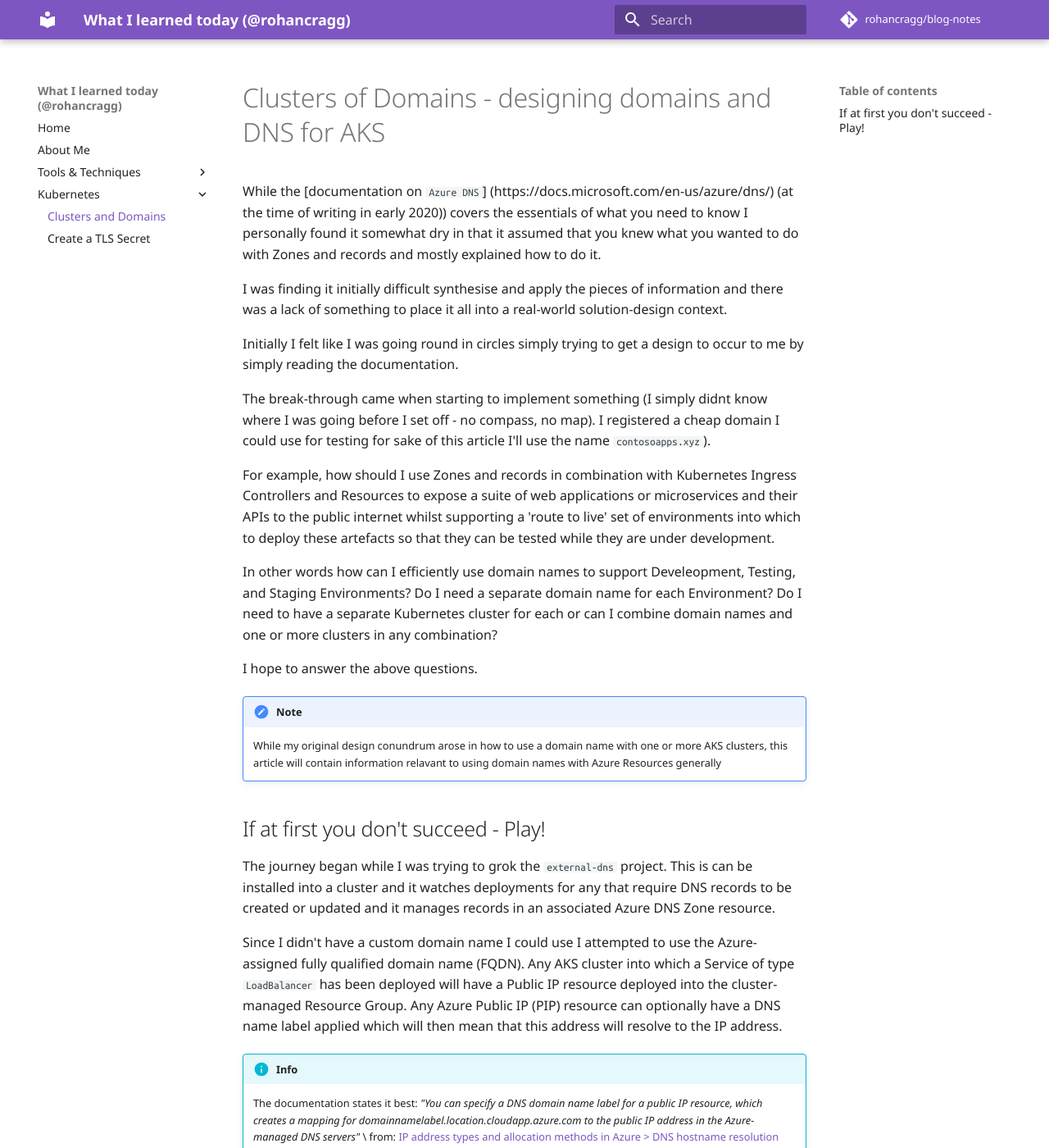
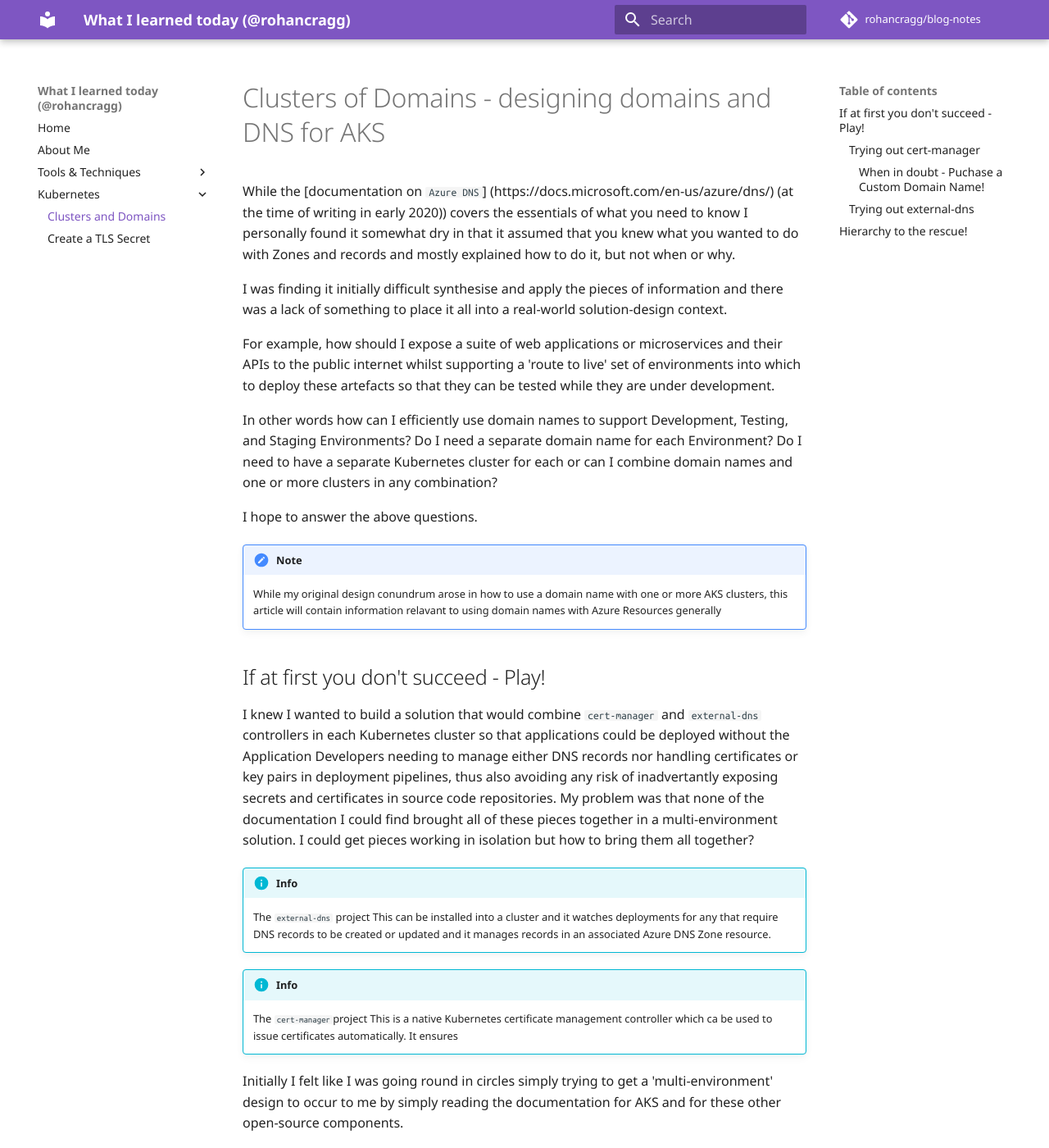
Before and after one commit to rohancragg/blog-notes, an MkDocs documentation site: the page built from docs/aks/domains.md, in a window 1280 px wide and 1400 px high. Shown: the whole window at 82% size. Built offline with MkDocs 1.6.1 and Material for MkDocs 9.7.7, drawn with Linux system fonts in a browser that asks for light colours; comment, search, counter and statistics services are not loaded; old or Windows-style settings are respelled for this version of MkDocs; some of the changed text lies outside the part shown.

Commit message:
Re-organised the text

```diff
--- a/docs/aks/domains.md
+++ b/docs/aks/domains.md
@@ -8,18 +8,13 @@
 
 # Clusters of Domains - designing domains and DNS for AKS
 
-
-While the [documentation on `Azure DNS`] (https://docs.microsoft.com/en-us/azure/dns/) (at the time of writing in early 2020)) covers the essentials of what you need to know I personally found it somewhat dry in that it assumed that you knew what you wanted to do with Zones and records and mostly explained how to do it.
+While the [documentation on `Azure DNS`] (https://docs.microsoft.com/en-us/azure/dns/) (at the time of writing in early 2020)) covers the essentials of what you need to know I personally found it somewhat dry in that it assumed that you knew what you wanted to do with Zones and records and mostly explained how to do it, but not when or why.
 
 I was finding it initially difficult synthesise and apply the pieces of information and there was a lack of something to place it all into a real-world solution-design context.
 
-Initially I felt like I was going round in circles simply trying to get a design to occur to me by simply reading the documentation.
+For example, how should I expose a suite of web applications or microservices and their APIs to the public internet whilst supporting a 'route to live' set of environments into which to deploy these artefacts so that they can be tested while they are under development.
 
-The break-through came when starting to implement something (I simply didnt know where I was going before I set off - no compass, no map). I registered a cheap domain I could use for testing for sake of this article I'll use the name `contosoapps.xyz`).
-
-For example, how should I use Zones and records in combination with Kubernetes Ingress Controllers and Resources to expose a suite of web applications or microservices and their APIs to the public internet whilst supporting a 'route to live' set of environments into which to deploy these artefacts so that they can be tested while they are under development.
-
-In other words how can I efficiently use domain names to support Develeopment, Testing, and Staging Environments? Do I need a separate domain name for each Environment? Do I need to have a separate Kubernetes cluster for each or can I combine domain names and one or more clusters in any combination?
+In other words how can I efficiently use domain names to support Development, Testing, and Staging Environments? Do I need a separate domain name for each Environment? Do I need to have a separate Kubernetes cluster for each or can I combine domain names and one or more clusters in any combination?
 
 I hope to answer the above questions.
 
@@ -28,23 +23,30 @@
 
 ## If at first you don't succeed - Play!
 
-The journey began while I was trying to grok the `external-dns` project. This is can be installed into a cluster and it watches deployments for any that require DNS records to be created or updated and it manages records in an associated Azure DNS Zone resource.
+I knew I wanted to build a solution that would combine `cert-manager` and `external-dns` controllers in each Kubernetes cluster so that applications could be deployed without the Application Developers needing to manage either DNS records nor handling certificates or key pairs in deployment pipelines, thus also avoiding any risk of inadvertantly exposing secrets and certificates in source code repositories. My problem was that none of the documentation I could find brought all of these pieces together in a multi-environment solution. I could get pieces working in isolation but how to bring them all together?
 
-Since I didn't have a custom domain name I could use I attempted to use the Azure-assigned fully qualified domain name (FQDN). Any AKS cluster into which a Service of type `LoadBalancer` has been deployed will have a Public IP resource deployed into the cluster-managed Resource Group. Any Azure Public IP (PIP) resource can optionally have a DNS name label applied which will then mean that this address will resolve to the IP address.
+!!! info
+    The `external-dns` project
+    This can be installed into a cluster and it watches deployments for any that require DNS records to be created or updated and it manages records in an associated Azure DNS Zone resource.
+
+!!! info
+    The `cert-manager`project
+    This is a native Kubernetes certificate management controller which ca be used to issue certificates automatically. It ensures
+
+Initially I felt like I was going round in circles simply trying to get a 'multi-environment' design to occur to me by simply reading the documentation for AKS and for these other open-source components.
+
+The break-through came when starting to implement something simple and trying to build towards a more complex solution (I simply didn't know where I was going before I set off - no compass, no map).
+
+### Trying out `cert-manager`
+
+Since I didn't have a custom domain name I could use I attempted to use the Azure-assigned fully qualified domain name (FQDN). Any AKS cluster into which a Service of type `LoadBalancer` has been deployed will have a Public IP resource deployed into the cluster-managed Resource Group. Any Azure Public IP (PIP) resource can optionally have a DNS name label applied which will then mean that this address will resolve to the IP address. So that seemed like the simplest way to test `cert-manager`.
 
 !!! info
     The documentation states it best:
     *"You can specify a DNS domain name label for a public IP resource, which creates a mapping for domainnamelabel.location.cloudapp.azure.com to the public IP address in the Azure-managed DNS servers"* \
     from: [IP address types and allocation methods in Azure > DNS hostname resolution](https://docs.microsoft.com/en-us/azure/virtual-network/virtual-network-ip-addresses-overview-arm)
 
-So, in my case, given that adding a name label of `contosoapps` to my PIP I wondered if I could use `external-dns` to manage records for Ingess resources in my cluster, where the FQDN is therefore `contosoapps.westeurope.cloudapp.azure.com`.
-
-The [Microsoft documentation](https://docs.microsoft.com/en-us/azure/aks/http-application-routing) covering `externals-dns` only applies to a cluster where the HTTP application routing add-on has been enabled and given that this add-on is not recommended for production use I wanted to avoiding this add-on.
-
-!!! info
-    The HTTP application routing add-on automatically creates a DNS Zone for you and creates two controllers inside the cluster (an Ingress controller and External-DNS controller) and I wanted to understand how to deploy and manage these components properly without it happening 'auto-magically'!
-
-Eventually I was able to piece together the elements of a solution from [this page](https://github.com/JasonvanBrackel/kubernetes-external-dns-in-rancher) (albeit not using Rancher in my case).
+So, in my case, given that adding a name label of `contosoapps` to my PIP the FQDN is therefore `contosoapps.westeurope.cloudapp.azure.com`.
 
 Once this was working I was able to host multiple services, each with an Ingress based on the FQDN. So, for example, the `demo-nginx` app could be reached with the URL `demo-nqinx.contosoapps.westeurope.cloudapp.azure.com`.
 
@@ -67,7 +69,37 @@
 - **dev**.demo-nqinx...
 - **dev**-demo-nqinx...
 
-I could not find this documented anywhere but it seems that name labels on Public IP Addresses only support a single label and so we cannot use FQDNS with aything other than 6-part names. In the first two examples above I'm trying to use 7-part names and in the third example I would need more than one name label on the IP address - one for each environment.
+I could not find this documented anywhere but it seems that name labels on Public IP Addresses only support a single label and so we cannot use FQDNS with anything other than 6-part names. In the first two examples above I'm trying to use 7-part names and in the third example I would need more than one name label on the IP address - one for each environment.
+
+#### When in doubt - Puchase a Custom Domain Name!
+
+So it was clear that I needed to purchase my own Custom Domain Name in order to fully explore and model a realistic scenario with multiple deployment environments. I registered a cheap domain I could use for testing for sake of this article I'll use the name `contosoapps.xyz`).
+
+Once I have a domain I'll somehow need to use an Azure DNS Zone and DNS records in combination with Kubernetes Ingress Controller and Resources to expose a suite of web applications or microservices and their APIs to the public internet.
+
+|  Purpose  |  Recordset Name  |  Record Type  | Alias Resource Type  |  Alias Resource Target  |
+|---|---|---|---|---|
+| Production | @ | NS |  |  |
+| Development Environment Ingress | dev | A | Public IP Address | LoadBalancer Service Public IP |
+| Staging Environment Ingress | staging | A | Public IP Address | LoadBalancer Service Public IP |
+
+This model uses a single DNS Zone resource with an alias record for each Environment we wish to represent. This model works fine for a solution where we only want to use `cert-manager` is too simplistic if we also want to use `external-dns` to manage DNS records automatically without knowing all required names ahead of time.
+
+### Trying out `external-dns`
+
+The only [Microsoft documentation](https://docs.microsoft.com/en-us/azure/aks/http-application-routing) I could find covering `externals-dns` only applies to a cluster where the HTTP application routing add-on has been enabled and given that this add-on is not recommended for production use I wanted to avoiding this add-on.
+
+!!! info
+    The HTTP application routing add-on automatically creates a DNS Zone for you and creates two controllers inside the cluster (an Ingress controller and External-DNS controller) and I wanted to understand how to deploy and manage these components properly without it happening 'auto-magically'!
+
+Eventually I was able to piece together the elements of a solution for using `external-dns` in AKS from [this page](https://github.com/JasonvanBrackel/kubernetes-external-dns-in-rancher) (albeit not using Rancher in my case).
+
+Again this provided a working demonstration of `external-dns` on it's own but not in a multi-environment deployment context.
+
+My problem is that with `external-dns` the DNS Zone resource represents the first *two parts* of my domain name. In this example, my Apex is `contosoapp.com` which has two parts, and `external-dns` controller would only manage *part three* by adding A-records such as `dev-app` and `staging-app`) but we'll be limited to three-part names.
+
+## Hierarchy to the rescue!
 
 !!! note
-    In Progress - the plan is to flesh this out a bit more: https://jwendl.net/code-notes/azure/network/
+    In Progress
+    The plan is to flesh this out a bit more as I keep trying things, but a wee spoiler is that it's basically inspired by a tiny snippet of code I found here: https://jwendl.net/code-notes/azure/network/
```
